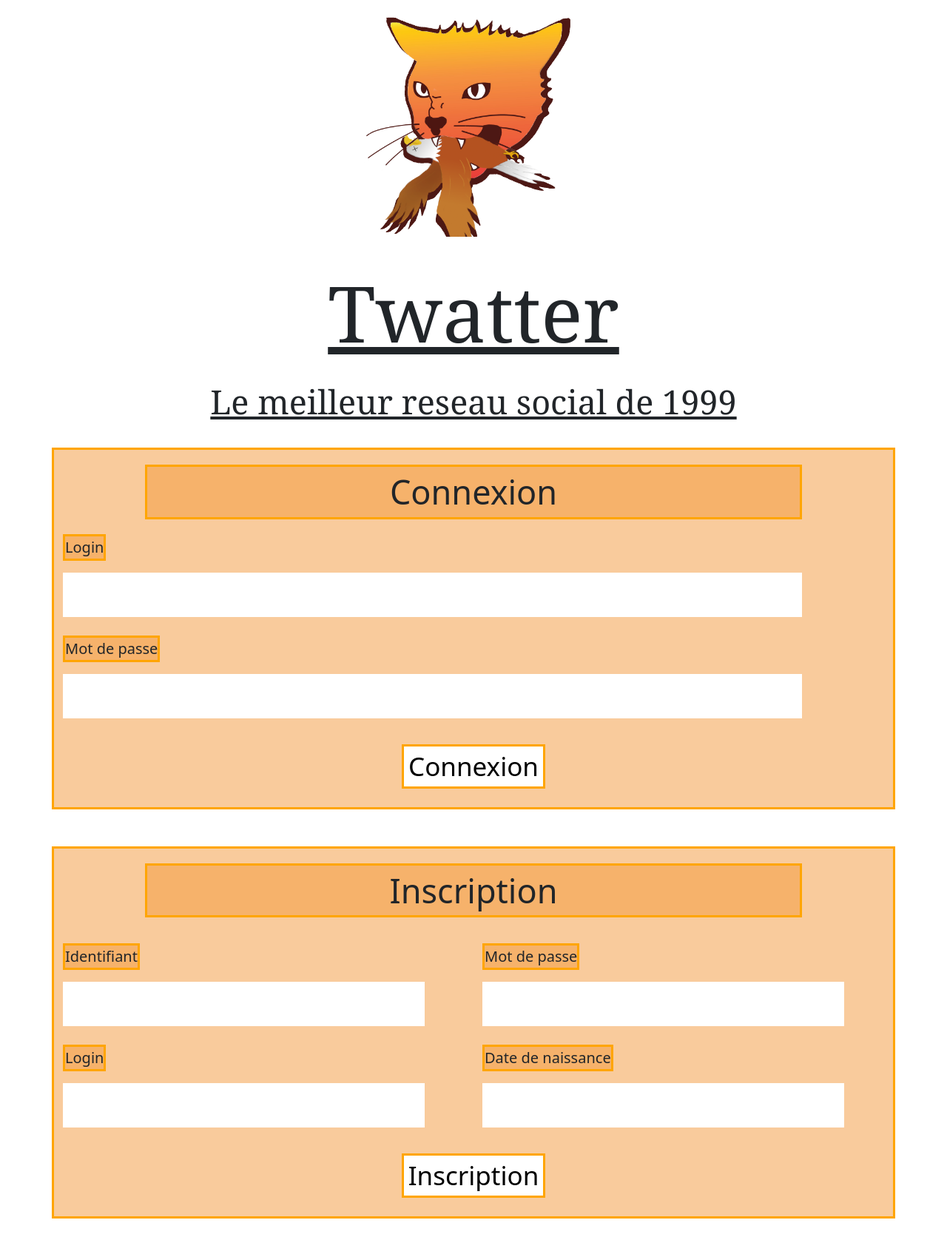
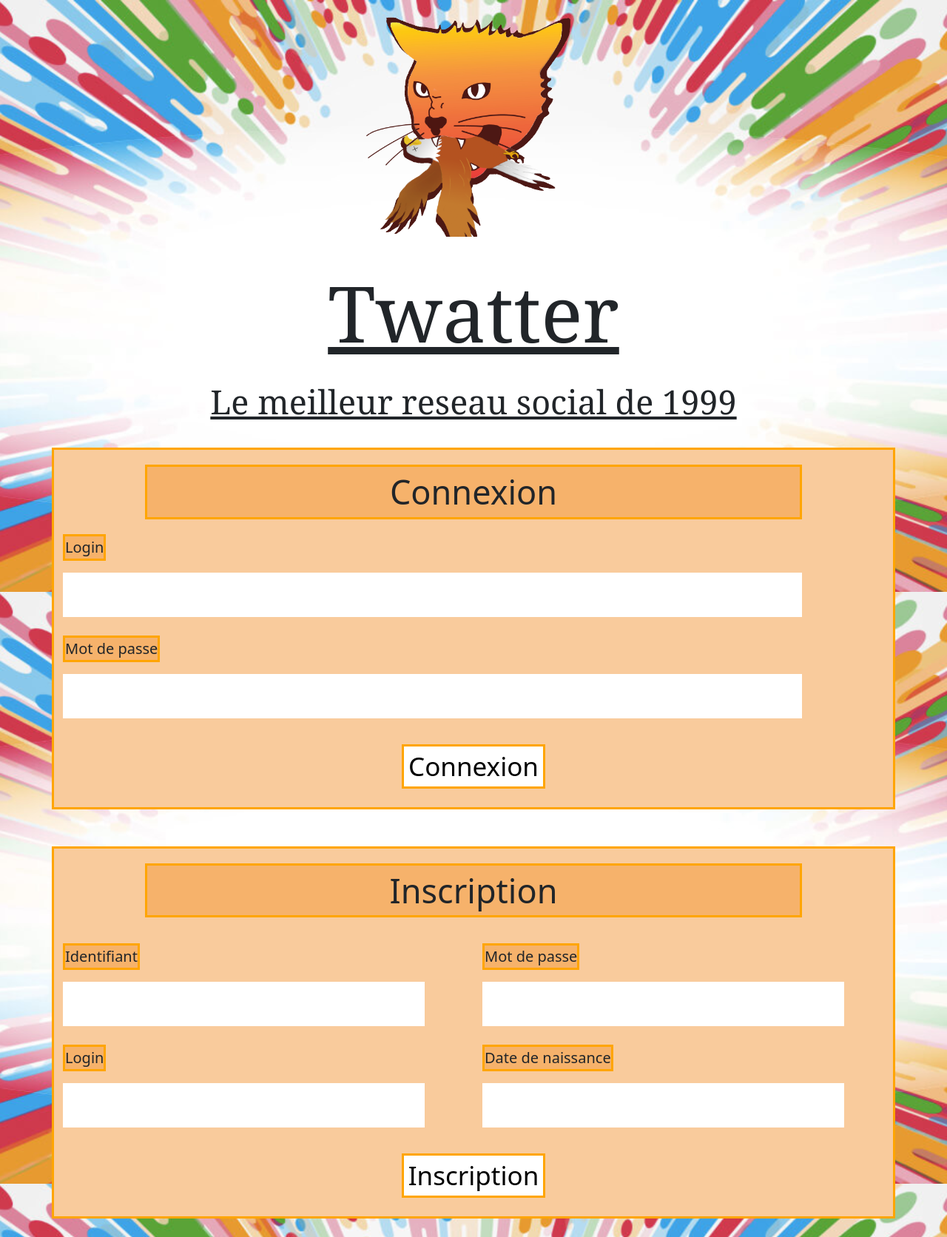
Before and after one commit to florian60430/TwittererLike, a PHP site: page /IHM/form_phone.php in a window 1280 px wide. Shown: the whole page at 74% size. Run offline with PHP 8.4, Linux system fonts and the light colour scheme.

Commit message:
background

```diff
--- a/assets/style.css
+++ b/assets/style.css
@@ -110,7 +110,8 @@
 }
 
 body{
-    background-image: url(image/background_connexion.png);
+    background-image: url(image/simple-background-backgrounds-passion-simple-1-5c9b95c5ee7db.png
+    );
     background-repeat: no-repeat;
     background-position: center;
     background-attachment: fixed;
```
